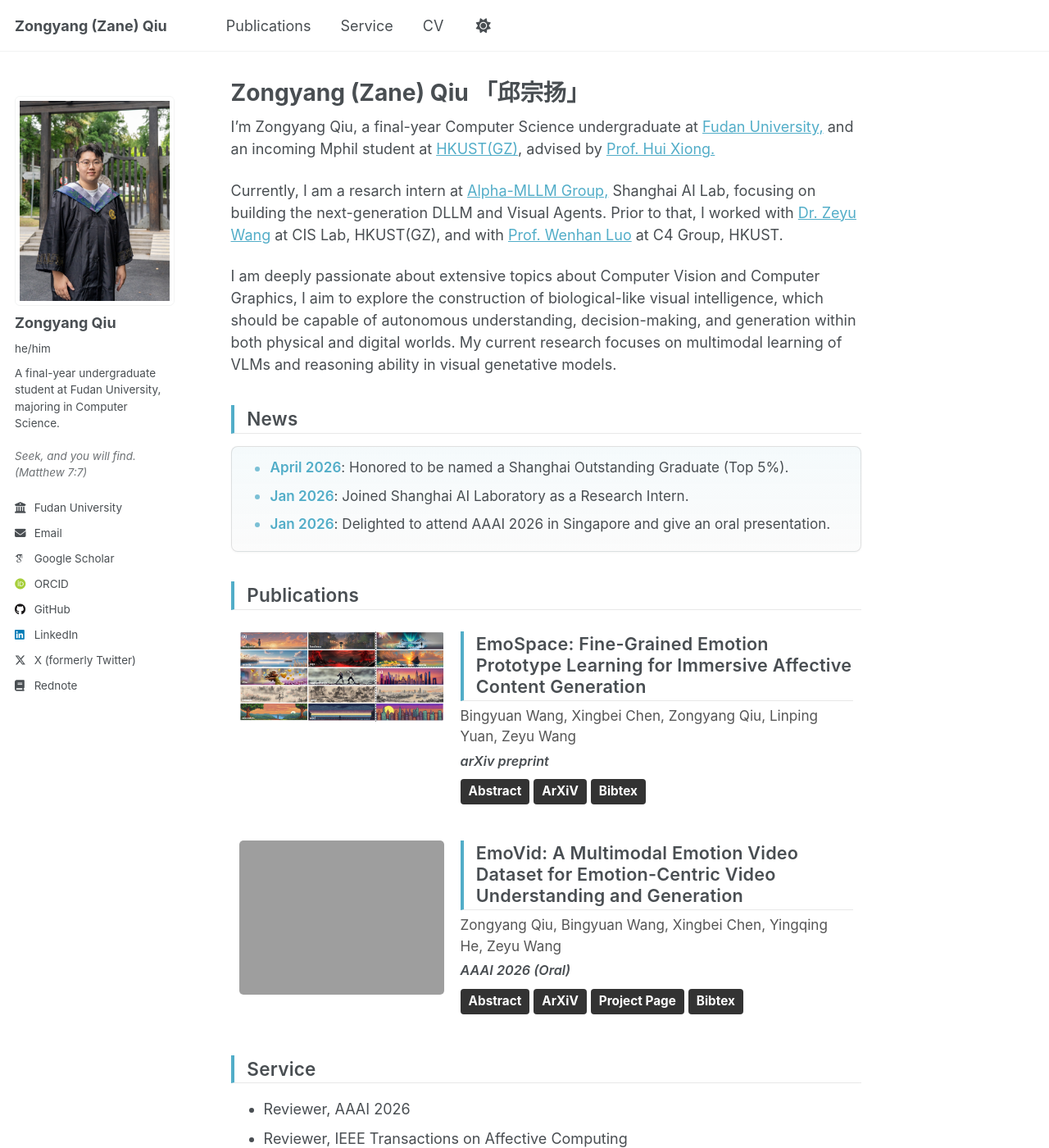
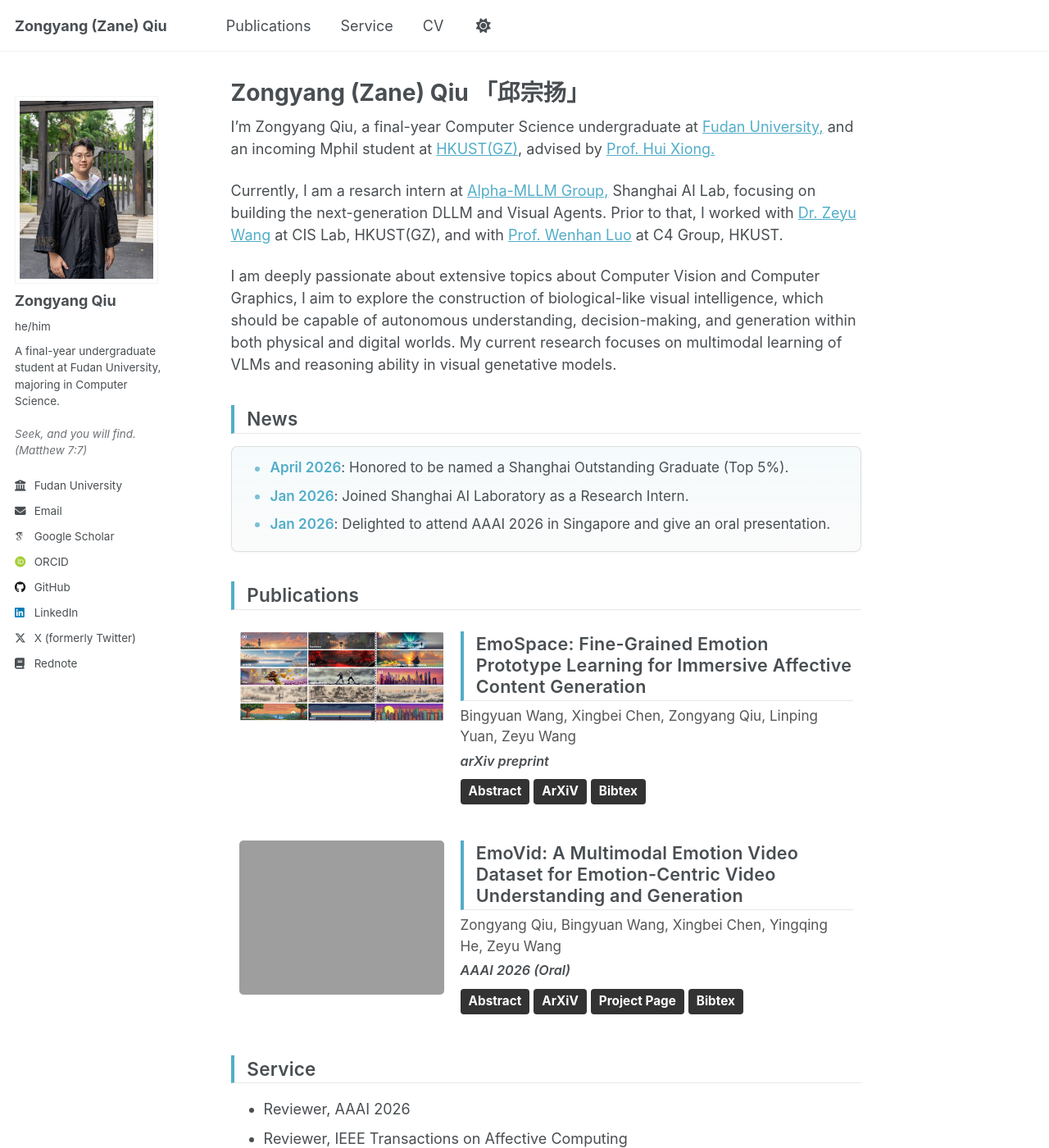
Before and after one commit to Zane-ZYQiu/Zane-ZYQiu.github.io, a Jekyll site: the page built from _pages/about.md, in a window 1280 px wide and 1400 px high. Shown: the whole window at 82% size. Built offline with Jekyll 4.4.1, drawn with Linux system fonts in a browser that asks for light colours; some web fonts are replaced.

Commit message:
revert sidebar/avatar sizing to defaults
Earlier commit widened sidebar to 360px and avatar to 340px to enlarge
the profile photo, but the main content column is positioned by
span(10 of 12 last) assuming the original sidebar width — the wider
sidebar overlapped main content text. Avatar is now cropped tighter
upstream, so display sizing can stay at template defaults.

Co-Authored-By: Claude Opus 4.7 (1M context) <noreply@anthropic.com>

```diff
--- a/_sass/layout/_sidebar.scss
+++ b/_sass/layout/_sidebar.scss
@@ -39,7 +39,7 @@
   }
 
   @include breakpoint($x-large) {
-    max-width: 360px;
+    max-width: $sidebar-link-max-width;
     padding-right: 0;
   }
 
@@ -103,8 +103,8 @@
   }
 
   img {
-    max-width: 340px;
-    border-radius: 6px;
+    max-width: 175px;
+    border-radius: 0;
 
     @include breakpoint($large) {
       padding: 5px;
```
